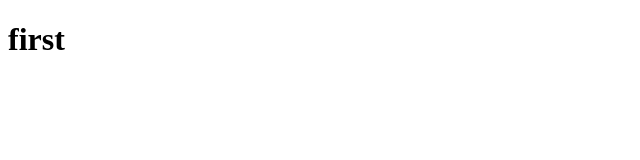
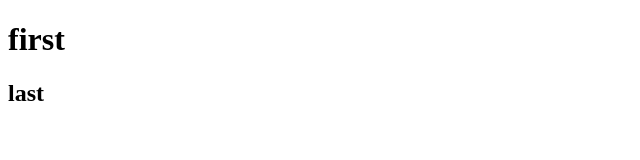
Before and after one commit to hyeonrok/ezen-pt, a plain HTML site: page index.html in a window 1280 px wide. Shown: the full height of the page, 0-640 px from the left. Drawn offline with Linux system fonts and the light colour scheme.

Commit message:
index.html update

```diff
--- a/index.html
+++ b/index.html
@@ -7,5 +7,6 @@
 </head>
 <body>
     <h1>first</h1>
+    <h2>last</h2>
 </body>
 </html>
```
